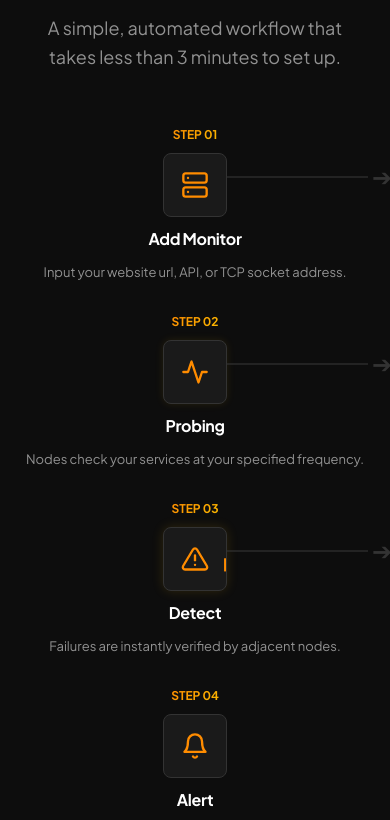
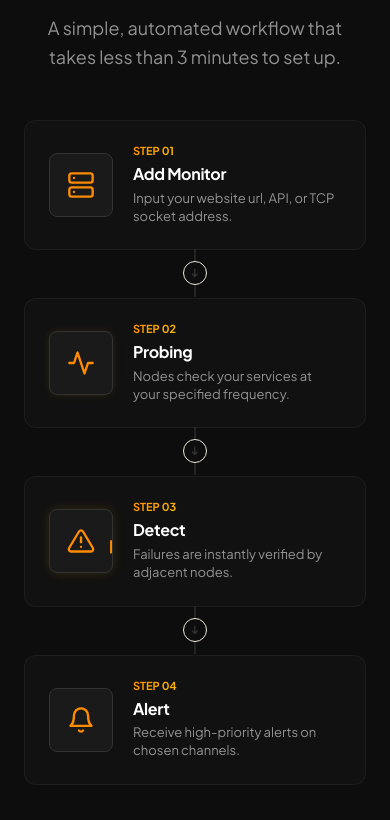
Before and after one commit to vikasswaminh/whatping-marketing, an Astro site: page / in a window 390 px wide. Shown: the part 7578-8398 px from the top of the page. Built offline with nearby package versions, Linux system fonts and the light colour scheme; Astro itself is replaced by a stand-in of ours; a web font is replaced by a local one.

Commit message:
UI Enhancements: Overhaul How It Works mobile interface to use vertical dark cards and downward connector arrows

```diff
--- a/src/styles/homepage.css
+++ b/src/styles/homepage.css
@@ -1078,17 +1078,88 @@
 
 @media (max-width: 860px) {
   .process-grid {
-    grid-template-columns: repeat(2, 1fr);
-    gap: 24px;
+    grid-template-columns: 1fr;
+    gap: 48px;
   }
-  .process-arrow {
-    display: none;
+  .process-item {
+    display: grid;
+    grid-template-columns: auto 1fr;
+    grid-template-areas:
+      "icon num"
+      "icon title"
+      "icon desc";
+    background: #111111;
+    border: 1px solid rgba(255, 255, 255, 0.05);
+    border-radius: 12px;
+    padding: 24px;
+    text-align: left;
+    align-items: center;
+    column-gap: 20px;
+    row-gap: 4px;
+  }
+  .process-card {
+    grid-area: icon;
+    margin: 0;
+  }
+  .process-num {
+    grid-area: num;
+    margin: 0;
+    justify-self: start;
+    font-size: 11px;
+    line-height: 1;
+    margin-bottom: 4px;
+  }
+  .process-title {
+    grid-area: title;
+    margin: 0;
+    font-size: 16px;
+  }
+  .process-desc {
+    grid-area: desc;
+    margin: 0;
+    font-size: 13px;
+    line-height: 1.4;
+  }
+  .process-connector {
+    top: 100%;
+    left: 50%;
+    transform: translateX(-50%);
+    width: 2px;
+    height: 48px;
+    flex-direction: column;
+  }
+  .connector-line {
+    width: 100%;
+    height: 100%;
+    background: var(--border);
+  }
+  .connector-fill {
+    width: 100%;
+    height: 100%;
+    transform-origin: top;
+    background: linear-gradient(180deg, #FF8C00 0%, #F9B900 100%);
+  }
+  .process-item.is-loading .connector-fill {
+    animation: fill-connector-mobile 0.5s linear 2s forwards;
+  }
+  .connector-arrow {
+    transform: rotate(90deg);
+    width: 24px;
+    height: 24px;
+    font-size: 12px;
+    border: 1px solid var(--border);
+    border-radius: 50%;
+    display: flex;
+    align-items: center;
+    justify-content: center;
+    padding: 0;
+    line-height: 1;
+    background: #0D0D0D;
   }
 }
-@media (max-width: 480px) {
-  .process-grid {
-    grid-template-columns: 1fr;
-  }
+@keyframes fill-connector-mobile {
+  0% { transform: scaleY(0); }
+  100% { transform: scaleY(1); }
 }
 
 /* Proof Metrics */
```
